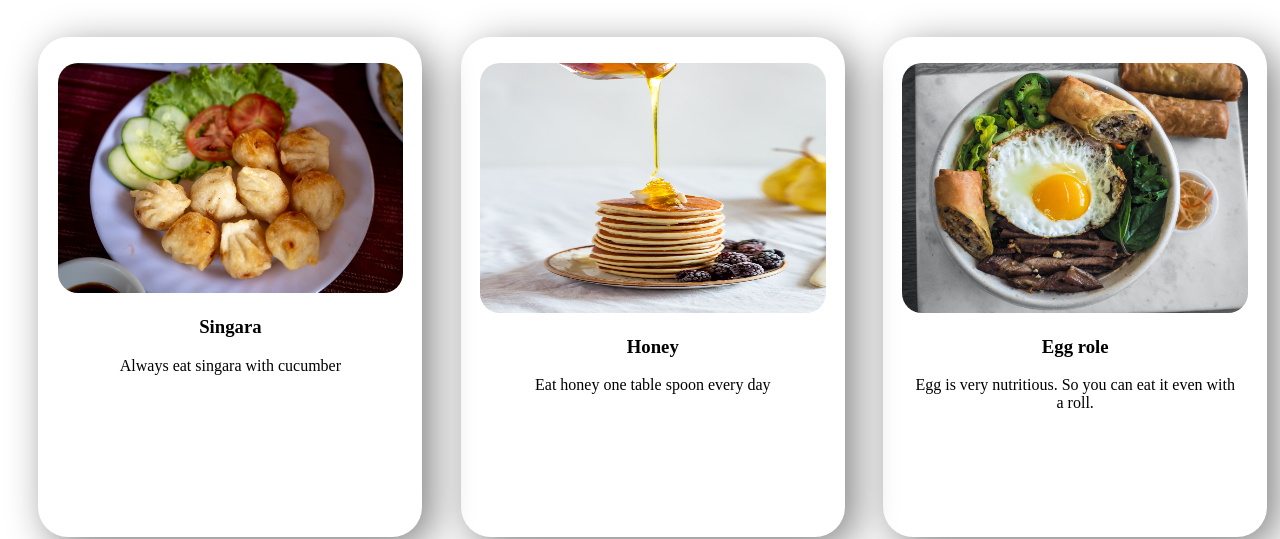
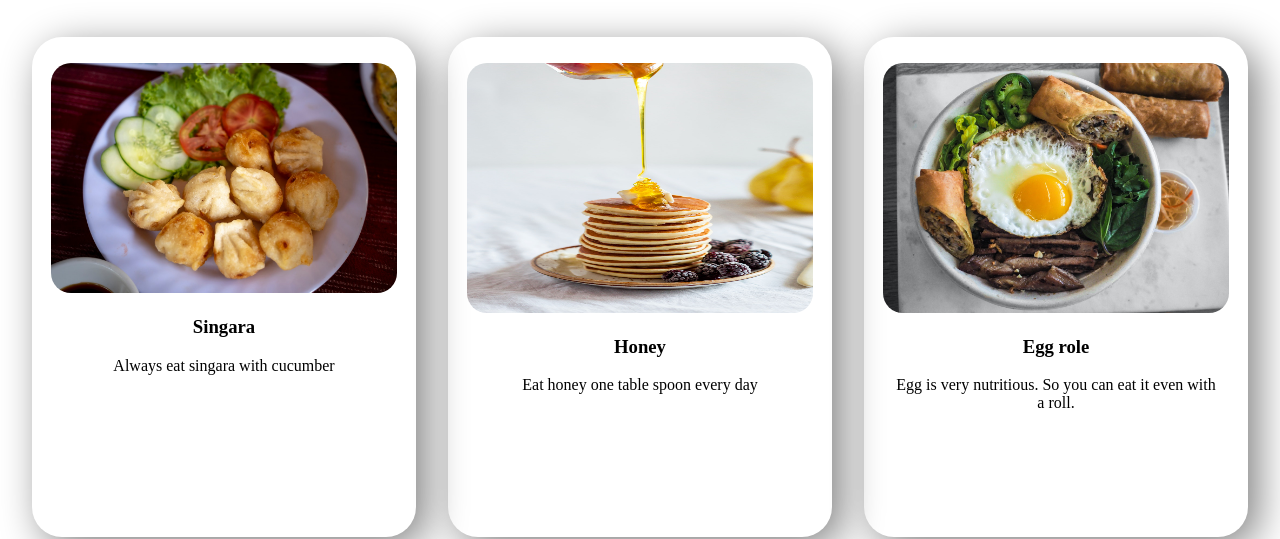
Before and after one commit to SifatNiloy/food-network, a plain HTML site: page index.html in a window 1280 px wide. Shown: the part 269-808 px from the top of the page. Drawn offline with Linux system fonts and the light colour scheme; a web font is replaced by a local one.

Commit message:
ja hobar hoise

```diff
--- a/style.css
+++ b/style.css
@@ -116,7 +116,7 @@ h1{
 }
 .three-boxes{
     width: 30%;
-    margin-left: 3%;
+    margin-left: 2.5%;
     box-shadow: 10px 10px 40px gray;
     border-radius: 30px;
     text-align: center;
```
Also changed, not shown: images/cake.jpg (added).
